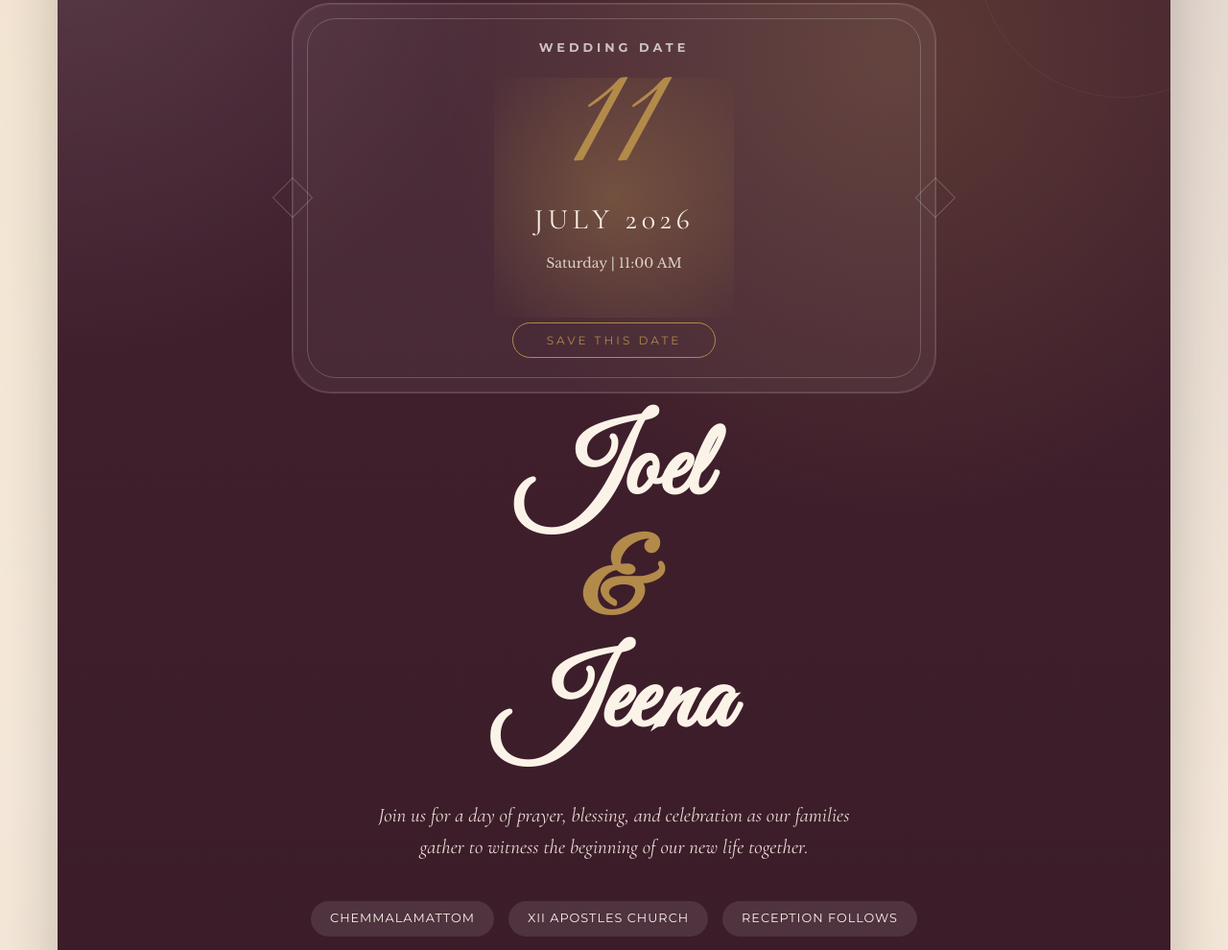
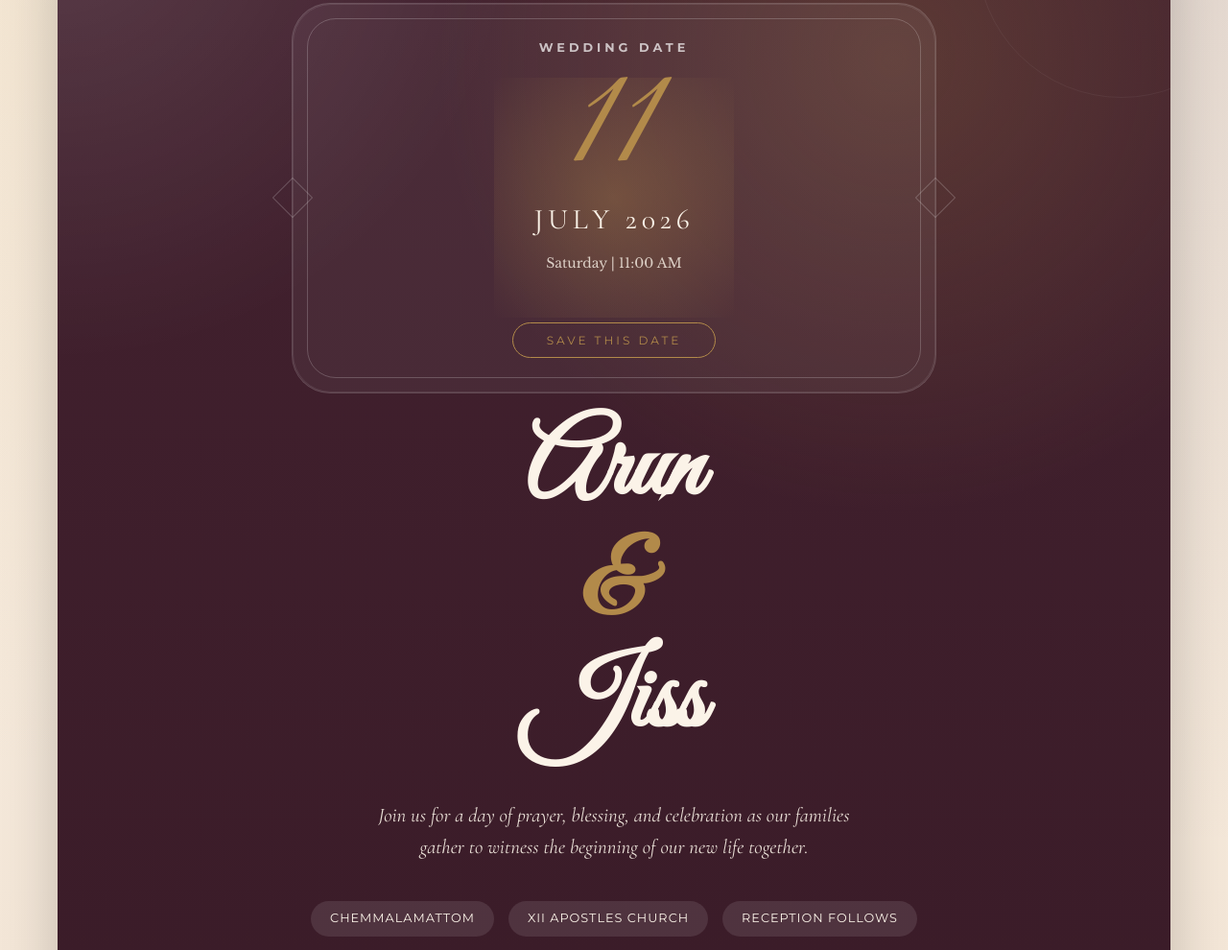
Before and after one commit to WhiZz-oO/Joel-Jeena-Wedding-Invitation, a website built with Vite: page index.html in a window 1280 px wide. Shown: the part 220-1210 px from the top of the page at 96% size. Built offline with nearby package versions, Linux system fonts and the light colour scheme.

Commit message:
Update description here

```diff
--- a/index.html
+++ b/index.html
@@ -46,7 +46,7 @@
             </div>
 
             <div class="names-wrap">
-                <h1>Joel <span>&</span> Jeena</h1>
+                <h1>Arun <span>&</span> Jiss</h1>
             </div>
 
             <p class="hero-quote">
```
